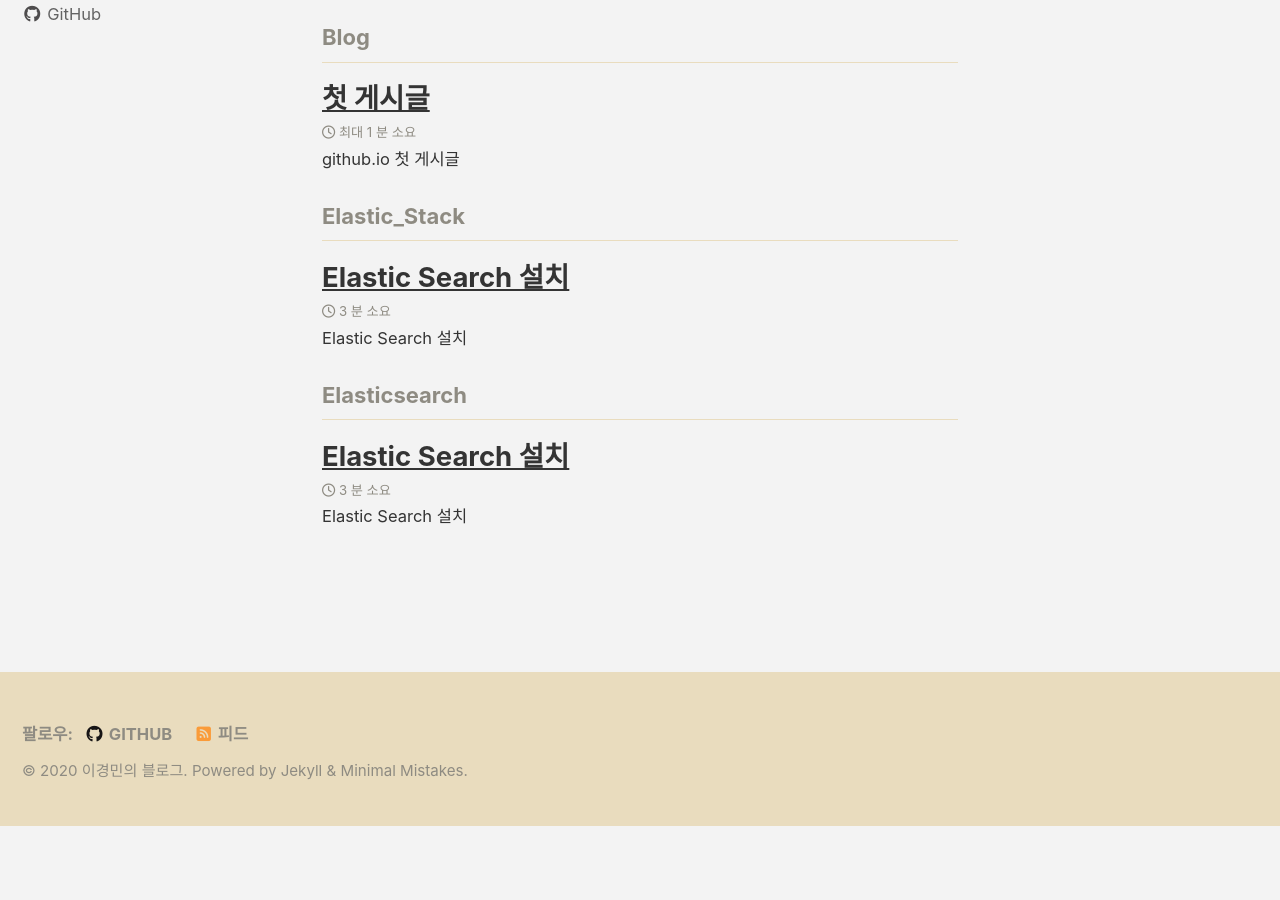
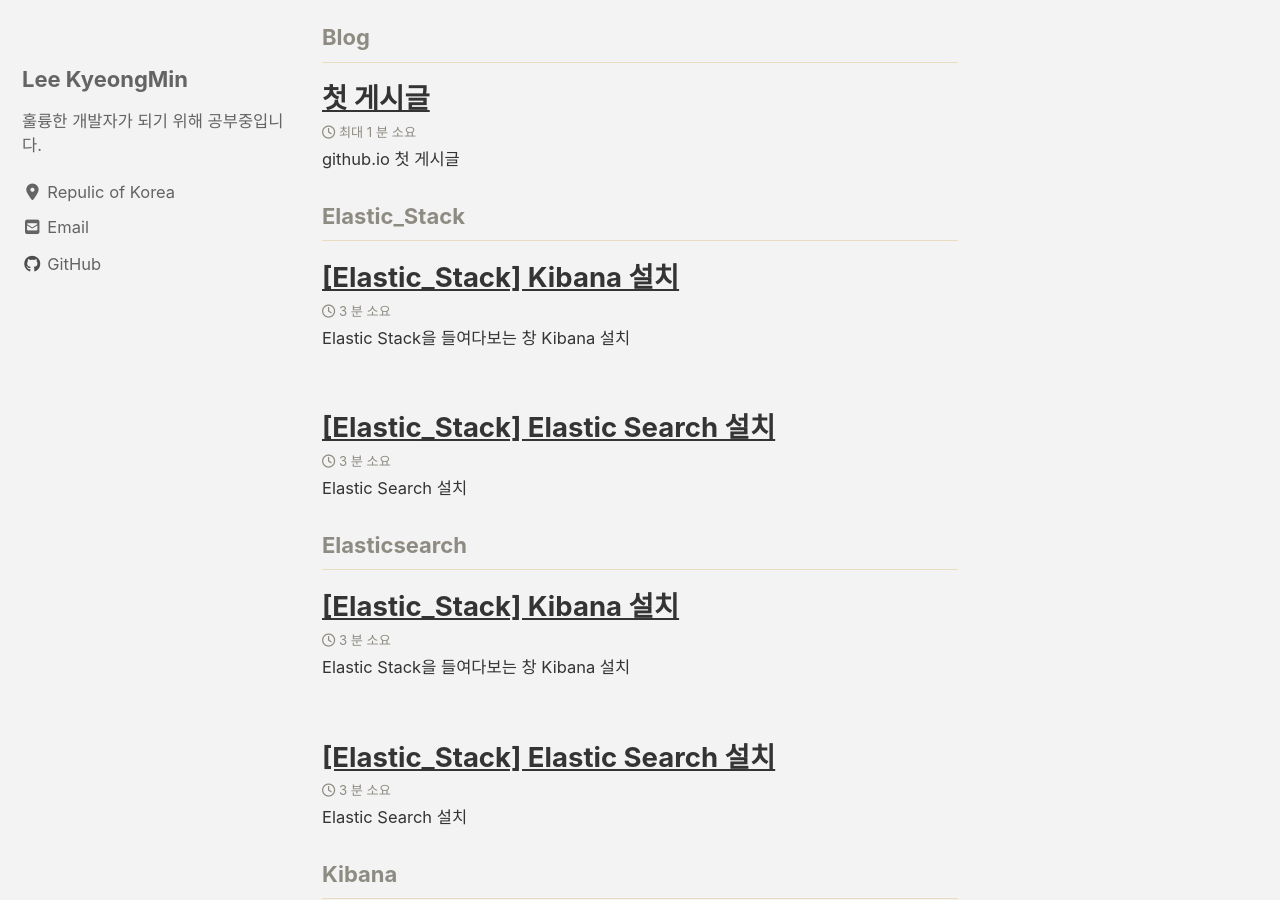
Before and after one commit to ekmst1027/test, a Jekyll site: the page built from _pages/tag-archive.html, in a window 1280 px wide and 900 px high, scrolled down 353 px. Built offline with Jekyll 4.4.1, drawn with Linux system fonts in a browser that asks for light colours; cached includes are drawn as plain includes; nearby versions of some CDN libraries; before the commit the page ends 1179 px from its top, so only the background shows below that; part of the change alters nothing that is shown; some of the changed text lies outside the part shown.

Commit message:
post kibana install

````diff
--- a/_posts/2020-05-02-es-install.md
+++ b/_posts/2020-05-02-es-install.md
@@ -1,5 +1,5 @@
 ---
-title: "Elastic Search 설치"
+title: "[Elastic_Stack] Elastic Search 설치"
 excerpt: "Elastic Search 설치"
 toc: true
 toc_sticky: true
@@ -46,7 +46,7 @@ $ tar -zxf elasticsearch-7.6.2-darwin-x86_64.tar.gz
 $ ln -s elasticsearch-7.6.2 elasticsearch
 ```
 
-다음에 버전을 update하더라도 softlink를 걸면 보다 편하게 접근할 수 있다.
+다음에 버전을 update하더라도 softlink를 걸면 보다 편하게 접근할 수 있습니다.
 
 ```shell
 $ cd elasticsearch
@@ -66,8 +66,8 @@ drwxr-xr-x  38 kyeongmin  staff    1216  3 26 15:39 modules
 drwxr-xr-x   2 kyeongmin  staff      64  3 26 15:36 plugins
 ```
 
-압축 해제된 디렉토리를 보면 위와 같이 여러 디렉토리 및 파일들을 볼 수 있다.
-이 중 주로 자주 사용하게될 디렉토리는 _bin_ 디렉토리와 _config_ 디렉토리입니다.
+압축 해제된 디렉토리를 보면 위와 같이 여러 디렉토리 및 파일들을 볼 수 있습니다.
+이 중 주로 사용하게될 디렉토리는 _bin_ 디렉토리와 _config_ 디렉토리입니다.
 먼저 _config_ 디렉토리를 살펴보겠습니다.
 
 ```shell
--- /dev/null
+++ b/_posts/2020-05-03-kibana-install.md
@@ -0,0 +1,121 @@
+---
+title: "[Elastic_Stack] Kibana 설치"
+excerpt: "Elastic Stack을 들여다보는 창 Kibana 설치"
+toc: true
+toc_sticky: true
+
+categories:
+  - Elastic_Stack
+  - Elasticsearch
+tags:
+  - Elastic_Stack
+  - Elasticsearch
+  - Kibana
+---
+
+## Kibana 설치
+
+### Kibana란
+
+> Kibana는 Elasticsearch 데이터를 시각화하고 Elastic Stack을 탐색하여 쿼리 부하 추적부터 앱을 통해 요청이 흐르는 방식에 이르기까지 모든 것을 할 수 있습니다.
+
+위의 문구는 Elaticsearch [공식 홈페이지](https://www.elastic.co/kr/kibana)에서 Kibana 대한 설명으로 쓰여있는 문구입니다. Elastic Stack에서 시각화를 담당하는 Kibana는 Elasticsearch를 통해 구축한 Index의 data를 확인하는 기본적인 기능 뿐만 아니라 여러 시각화 그래프를 그린 후 대시보드를 만들수 있도록 지원하며 유료버전에서는 Machine Learning 등 고급 기능들을 손쉽게 사용할 수 있도록 지원합니다.
+
+이전에 받았던 Elasticsearch의 버전과 동일하게 2020년 4월 1일에 출시된 7.6.2 버전을 다운로드 받겠습니다.
+참고로 Elasticsearch와 마찬가지로 jdk가 있어야 하며 jdk가 설치되지 않았다면 미리 설치해야 합니다.(물론 Elasticsearch도 미리 설치하여 같이 활용합니다.)
+
+다운로드는 [이곳](https://www.elastic.co/kr/downloads/kibana)에서 할수 있습니다. 각자 OS에 맞게 설치해주세요. 참고로 저는 Mac OS에 설치합니다.
+
+### 설치
+
+먼저 설치할 디렉토리를 만들고 이동합니다.
+
+```shell
+$ mkdir elastic_stack && cd elastic_stack
+```
+
+다운로드 사이트에서 다운로드 링크 주소를 복사해 wget명령어를 이용해 다운로드합니다.
+
+```shell
+$ wget https://artifacts.elastic.co/downloads/kibana/kibana-7.6.2-darwin-x86_64.tar.gz
+```
+
+타르볼 파일이 받아지면 압축을 해제하고 soft link를 걸어줍니다.
+
+```shell
+$ tar -zxf kibana-7.6.2-darwin-x86_64.tar.gz
+$ ln -s kibana-7.6.2-darwin-x86_64 kibana
+```
+
+다음에 버전을 update하더라도 softlink를 걸면 보다 편하게 접근할 수 있습니다.
+
+```shell
+$ cd kibana
+$ ls -al
+total 3432
+drwxr-xr-x    18 kyeongmin  staff      576  3 26 18:41 .
+drwxr-xr-x     9 kyeongmin  staff      288  5  3 01:18 ..
+-rw-r--r--     1 kyeongmin  staff     2269  3 26 16:22 .i18nrc.json
+-rw-r--r--     1 kyeongmin  staff    13675  3 26 16:22 LICENSE.txt
+-rw-r--r--     1 kyeongmin  staff  1728134  3 26 16:22 NOTICE.txt
+-rw-r--r--     1 kyeongmin  staff     4057  3 26 16:22 README.txt
+drwxr-xr-x     5 kyeongmin  staff      160  3 26 16:23 bin
+drwxr-xr-x     5 kyeongmin  staff      160  3 26 16:22 built_assets
+drwxr-xr-x     4 kyeongmin  staff      128  3 26 16:22 config
+drwxr-xr-x     2 kyeongmin  staff       64  3 26 16:22 data
+drwxr-xr-x     9 kyeongmin  staff      288  3 26 16:23 node
+drwxr-xr-x  1287 kyeongmin  staff    41184  3 26 16:22 node_modules
+drwxr-xr-x     4 kyeongmin  staff      128  3 26 16:22 optimize
+-rw-r--r--     1 kyeongmin  staff      738  3 26 16:22 package.json
+drwxr-xr-x     2 kyeongmin  staff       64  3 26 16:22 plugins
+drwxr-xr-x    12 kyeongmin  staff      384  3 26 16:22 src
+drwxr-xr-x    11 kyeongmin  staff      352  3 26 16:22 webpackShims
+drwxr-xr-x     9 kyeongmin  staff      288  3 26 16:22 x-pack
+```
+
+압축 해제된 디렉토리를 보면 위와 같이 여러 디렉토리 및 파일들을 볼 수 있습니다.
+이 중 주로 사용하게될 디렉토리는 _bin_ 디렉토리와 _config_ 디렉토리입니다.
+먼저 _config_ 디렉토리를 살펴보겠습니다.
+
+```shell
+$ cd config
+$ ls -al
+total 24
+drwxr-xr-x   4 kyeongmin  staff   128  3 26 16:22 .
+drwxr-xr-x  18 kyeongmin  staff   576  3 26 18:41 ..
+-rw-r--r--   1 kyeongmin  staff  3009  3 26 16:22 apm.js
+-rw-r--r--   1 kyeongmin  staff  5249  3 26 16:22 kibana.yml
+```
+
+kibana 관한 설정은 kibana.yml파일에서 주로 설정하게 됩니다.
+클러스터 구성관련 설정, port관련 설정, host설정 등등 대부분의 설정을 할 수 있습니다.
+elasticsearch에서도 별다른 설정을 하지 않았고 디폴트로 사용할 예정이므로 수정작업은 하지 않겠습니다.
+
+### 실행
+
+그럼 이제 실행을 해보겠습니다.
+
+```
+$ cd kibana/bin
+$ ./kibana &
+...
+log   [16:22:34.150] [info][status][plugin:vega@7.6.2] Status changed from uninitialized to green - Ready
+log   [16:22:38.103] [warning][reporting] Generating a random key for xpack.reporting.encryptionKey. To prevent pending reports from failing on restart, please set xpack.reporting.encryptionKey in kibana.yml
+log   [16:22:38.167] [info][status][plugin:reporting@7.6.2] Status changed from uninitialized to green - Ready
+log   [16:22:38.251] [info][listening] Server running at http://localhost:5601
+log   [16:22:38.792] [info][server][Kibana][http] http server running at http://localhost:5601
+```
+
+background로 실행하기 위해 뒤에 &를 붙였습니다. 그럼 실행 후에 한참 로그가 나오고 마지막쯤에는 위와 같은 로그가 나옵니다. 따로 설정을 바꾸지 않았기 때문에 디폴트로 5601포트를 사용하고 있습니다. 확인을 위해 웹 브라우저에서 http://localhost:5601를 입력하고 접속해봅니다.
+
+![kibana첫화면](/assets/images/2020-05-03-kibana-install/kibana-1.png)
+
+위와같이 kibana화면이 나온다면 실행 성공입니다. 나중에 테스트를 할지도 모르니 Try our sample data를 클릭한 후 샘플 데이터들을 Add해줍니다.
+
+![kibana샘플데이터](/assets/images/2020-05-03-kibana-install/kibana-2.png)
+
+잠시 후 데이터가 Add되고 다시 접속해보면 아래와 같은 홈 화면을 볼 수 있습니다.
+
+![kibana홈화면](/assets/images/2020-05-03-kibana-install/kibana-3.png)
+
+많은 것을 할 수 있는 화면인데, 제가 알기로는 유료버전으로만 사용할 수 있는 것들이 있는데 30일까지는 테스트할 수 있도록 해주는것으로 알고있습니다만.. 확실하지는 않습니다. 또한 라이센스 정책에 따라 완전 오픈소스 버전이 아니더라도 basic 버전까지는 개인적으로 테스트는 가능하나 해당 버전을 이용해 수익을 창출하면 안되는 것으로 알고있습니다. Elastic 공식 홈페이지에서 라이센스 정책을 확인하거나 문의해보는것이 가장 좋습니다. 나중에라도 확실하게 알게 된다면 수정하여 올바른 정보가 되도록 하겠습니다. 이번에는 일단 설치하는데 의의를 두는 것으로 하겠습니다.
````
Also changed, not shown: assets/images/2020-05-03-kibana-install/kibana-1.png (added), assets/images/2020-05-03-kibana-install/kibana-2.png (added), assets/images/2020-05-03-kibana-install/kibana-3.png (added).
